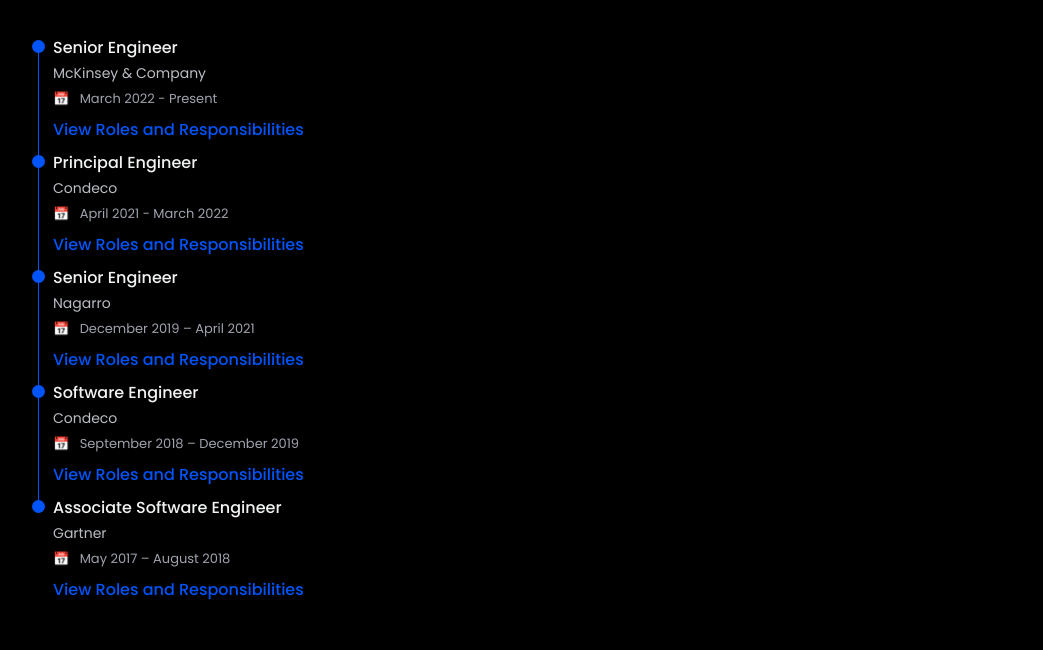
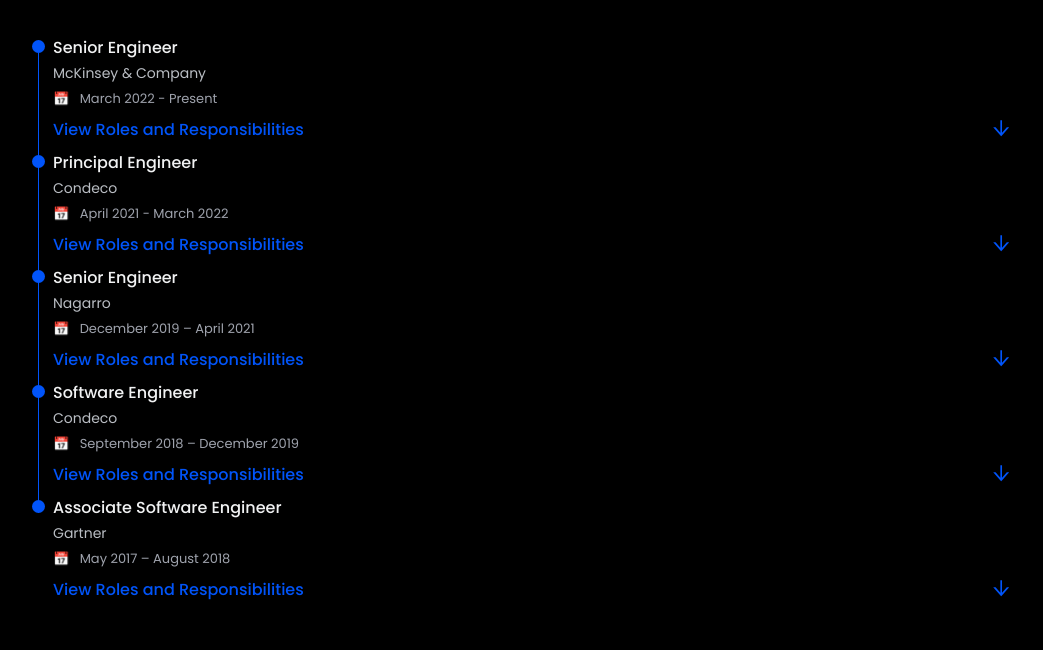
Before and after one commit to pranshunijhawan/pranshunijhawan.github.io, a React (Create React App) app: page / in a window 1280 px wide. Shown: the part 2534-3184 px from the top of the page, without its empty margins (118-1161 px from the left). Built offline with nearby package versions, Linux system fonts and the light colour scheme.

Commit message:
Down Icon for Roles & Responsibilities

```diff
--- a/src/ui-components/timeline/ViewRolesAndResponsibilities.tsx
+++ b/src/ui-components/timeline/ViewRolesAndResponsibilities.tsx
@@ -1,4 +1,5 @@
 import { useState } from "react";
+import { DownIcon } from "./styles";
 import RolesAndResponsibilities from "./RolesAndResponsibilities";
 import { ViewRandR, ViewRandRContainer } from "./styles";
 
@@ -26,6 +27,7 @@
             <>
                 <ViewRandRContainer onClick={handleAccordianClickEvent}>
                     <ViewRandR>{rolesAndResponsibilitiesMessage}</ViewRandR>
+                    <DownIcon isOpen={isOpenState} />
                 </ViewRandRContainer>
                 <RolesAndResponsibilities description={description} isOpenState={isOpenState} />
             </>}
--- a/src/ui-components/timeline/styles.ts
+++ b/src/ui-components/timeline/styles.ts
@@ -1,3 +1,4 @@
+import { AiOutlineArrowDown } from "react-icons/ai";
 import styled from "styled-components";
 import { container, grid } from "../../types/common-css";
 
@@ -106,4 +107,15 @@
 export const TimelineContentContainer = styled.div`
     margin-top: 0;
     cursor: pointer;
+    width: 100%;
 `
+
+export const DownIcon = styled(AiOutlineArrowDown)<{
+    isOpen: boolean
+  }>`
+    font-size: 1.4rem;
+    color: var(--first-color);
+    margin-left: auto;
+    transition: 0.4s;
+    transform: ${({ isOpen }) => isOpen ? 'rotate(-180deg);': '' };
+`
```
